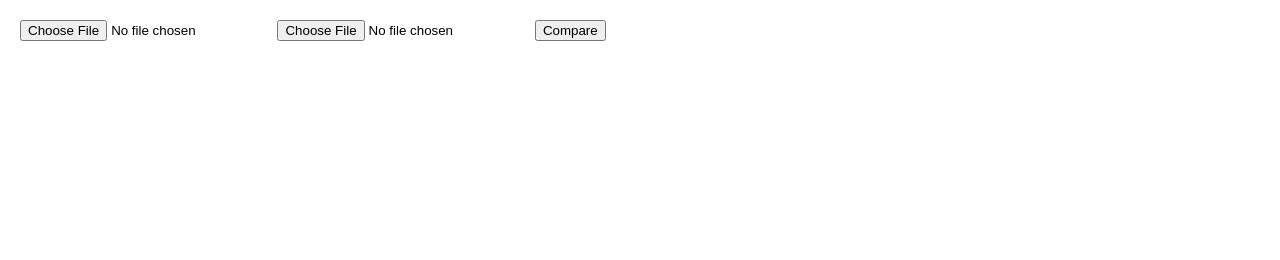
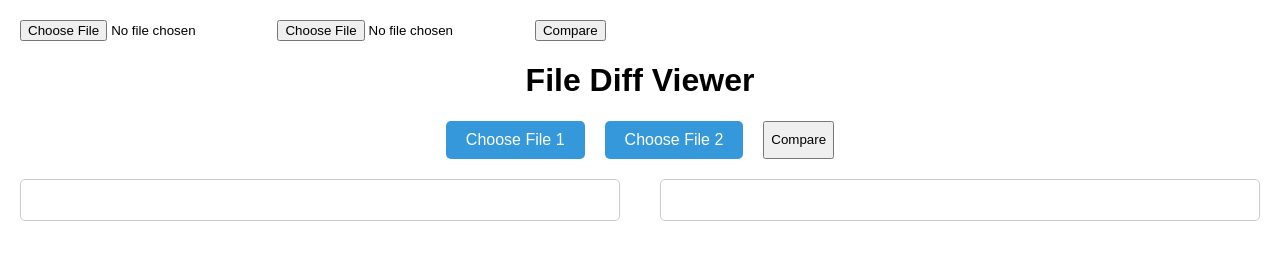
Before and after one commit to ultra-devs/notes, a plain HTML site: page index.html in a window 1280 px wide. Drawn offline with Linux system fonts and the light colour scheme.

Commit message:
Update index.html

```diff
--- a/index.html
+++ b/index.html
@@ -113,3 +113,143 @@
       gap: 40px;
     }
     .fil
+
+
+
+<!DOCTYPE html>
+<html lang="en">
+<head>
+  <meta charset="UTF-8">
+  <title>File Diff Viewer</title>
+  <style>
+    body {
+      font-family: Arial, sans-serif;
+      margin: 0;
+      padding: 20px;
+      box-sizing: border-box;
+    }
+    h1 {
+      text-align: center;
+    }
+    .file-inputs {
+      display: flex;
+      justify-content: center;
+      gap: 20px;
+      margin-bottom: 20px;
+    }
+    .file-inputs input[type="file"] {
+      display: none;
+    }
+    .file-inputs label {
+      padding: 10px 20px;
+      background-color: #3498db;
+      color: #fff;
+      border-radius: 5px;
+      cursor: pointer;
+      transition: background-color 0.3s ease;
+    }
+    .file-inputs label:hover {
+      background-color: #2980b9;
+    }
+    .file-container {
+      display: flex;
+      gap: 40px;
+    }
+    .file-diff {
+      flex: 1;
+      padding: 20px;
+      border: 1px solid #ccc;
+      border-radius: 5px;
+      overflow: auto;
+      line-height: 1.5;
+    }
+    .removed {
+      background-color: #ffe6e6; /* Light red for removal */
+      text-decoration: line-through;
+    }
+    .updated {
+      background-color: #ffffcc; /* Light yellow for updated */
+      font-weight: bold;
+    }
+  </style>
+</head>
+<body>
+  <h1>File Diff Viewer</h1>
+  <div class="file-inputs">
+    <label for="fileInput1">Choose File 1</label>
+    <input type="file" id="fileInput1" accept=".txt,.js,.html,.css">
+    <label for="fileInput2">Choose File 2</label>
+    <input type="file" id="fileInput2" accept=".txt,.js,.html,.css">
+    <button onclick="compareFiles()">Compare</button>
+  </div>
+  <div class="file-container">
+    <div class="file-diff" id="fileViewer1"></div>
+    <div class="file-diff" id="fileViewer2"></div>
+  </div>
+
+  <script>
+    function compareFiles() {
+      var fileInput1 = document.getElementById('fileInput1');
+      var fileInput2 = document.getElementById('fileInput2');
+      var fileViewer1 = document.getElementById('fileViewer1');
+      var fileViewer2 = document.getElementById('fileViewer2');
+
+      var file1 = fileInput1.files[0];
+      var file2 = fileInput2.files[0];
+
+      if (!file1 || !file2) {
+        alert('Please select both files.');
+        return;
+      }
+
+      var reader1 = new FileReader();
+      var reader2 = new FileReader();
+
+      reader1.onload = function(event) {
+        var text1 = event.target.result;
+
+        reader2.onload = function(event) {
+          var text2 = event.target.result;
+
+          var lines1 = text1.split('\n');
+          var lines2 = text2.split('\n');
+
+          var output1 = '';
+          var output2 = '';
+
+          for (var i = 0; i < Math.max(lines1.length, lines2.length); i++) {
+            if (lines1[i] !== lines2[i]) {
+              if (lines1[i] === undefined) {
+                output1 += '<div class="removed"></div>';
+                output2 += '<div class="updated">' + lines2[i] + '</div>';
+              } else if (lines2[i] === undefined) {
+                output1 += '<div class="removed">' + lines1[i] + '</div>';
+                output2 += '<div class="updated"></div>';
+              } else {
+                output1 +=
+                  '<div class="removed">' +
+                  lines1[i] +
+                  '</div>';
+                output2 +=
+                  '<div class="updated">' +
+                  lines2[i] +
+                  '</div>';
+              }
+            } else {
+              output1 += '<div>' + lines1[i] + '</div>';
+              output2 += '<div>' + lines2[i] + '</div>';
+            }
+          }
+
+          fileViewer1.innerHTML = output1;
+          fileViewer2.innerHTML = output2;
+        };
+
+        reader2.readAsText(file2);
+      };
+
+      reader1.readAsText(file1);
+    }
+  </script>
+</body>
+</html>
```
